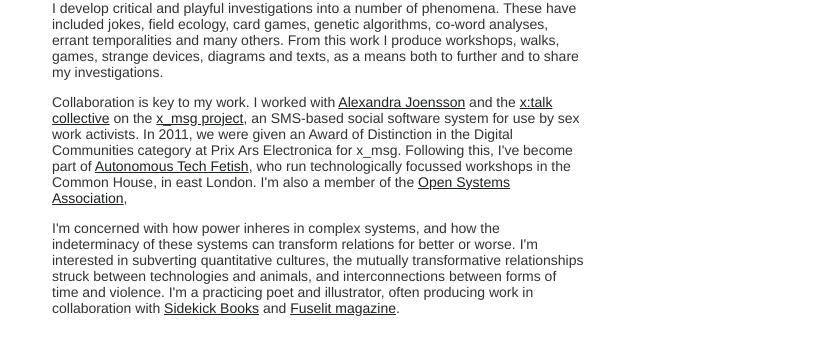
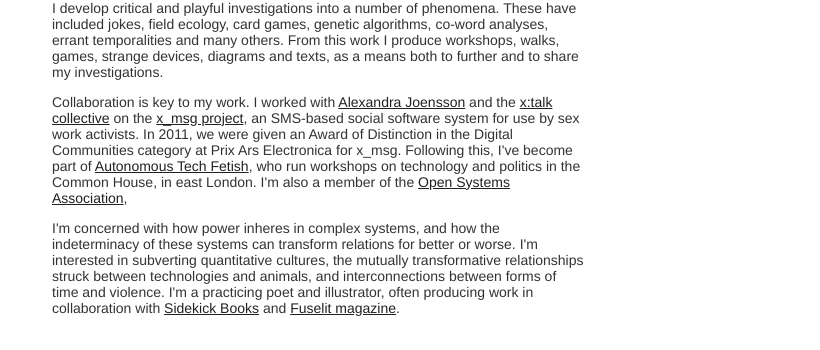
Before and after one commit to dentalplan/dentalplan.github.io, a Jekyll site: the page built from index.html, in a window 1280 px wide. Shown: the part 335-685 px from the top of the page, without its empty margins (213-1033 px from the left). Built offline with Jekyll 4.4.1, drawn with Linux system fonts in a browser that asks for light colours; Markdown is read by kramdown in place of the engine named in the settings.

Commit message:
small update to front text

```diff
--- a/index.html
+++ b/index.html
@@ -4,7 +4,6 @@ title: Home
 ---
 
 <body id="home">
-<!-- Show last 5 posts here -->
 
 <table>
    <tr>
@@ -30,7 +29,7 @@ title: Home
 			an SMS-based social software system for use by sex work activists.  In 2011, we were given an Award of
 			Distinction in the Digital Communities category at Prix Ars Electronica for x_msg. Following this, I've become part
 			of <a href="http://www.commonhouse.org.uk/whos-involved/autonomous-tech-fetish/">Autonomous Tech Fetish</a>,
-			who run technologically focussed workshops in the Common House, in east London. I'm also a member of the
+			who run workshops on technology and politics in the Common House, in east London. I'm also a member of the
 			<a href="http://www.opensystem.org.uk">Open Systems Association</a>,
 		</p>
 		<p>
```
